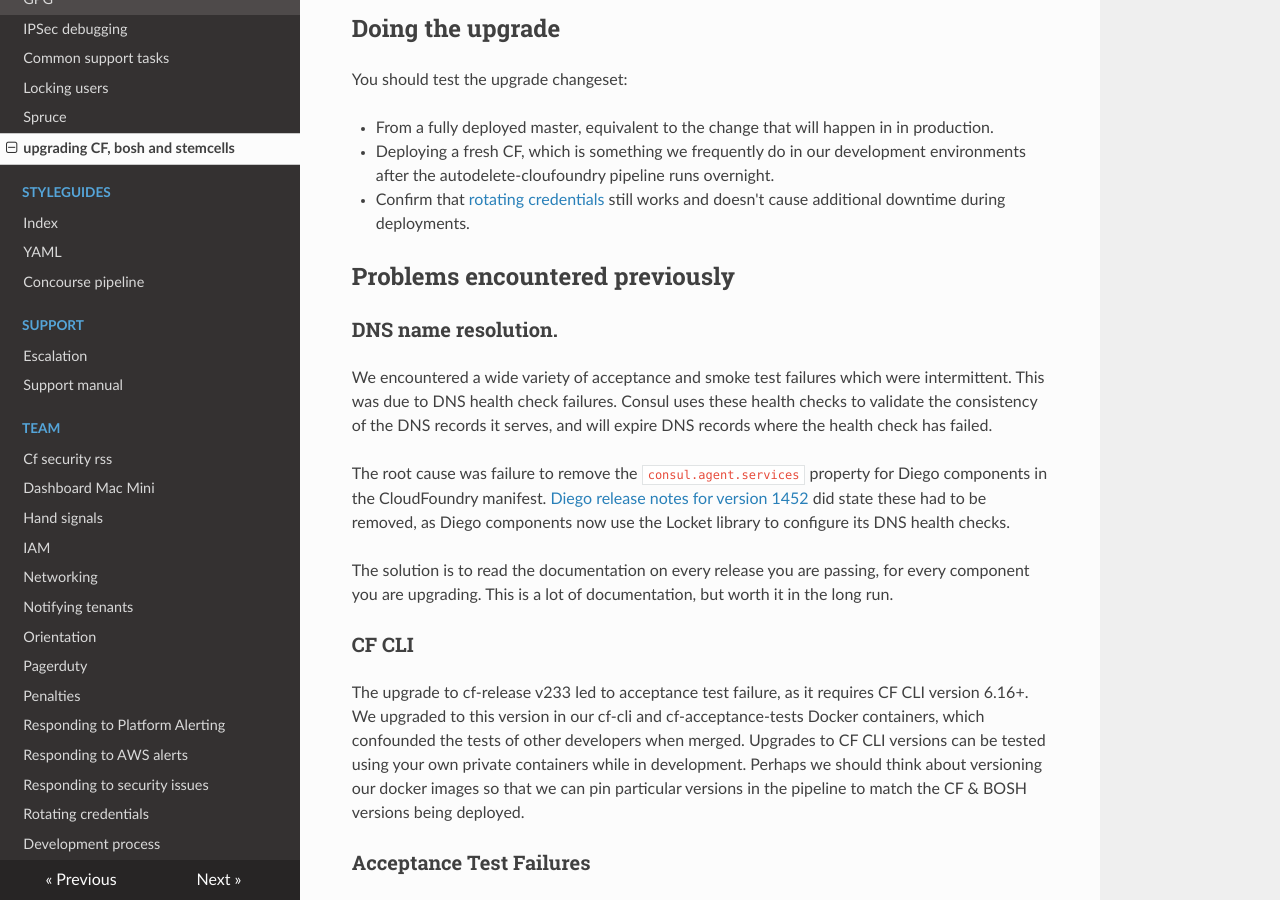
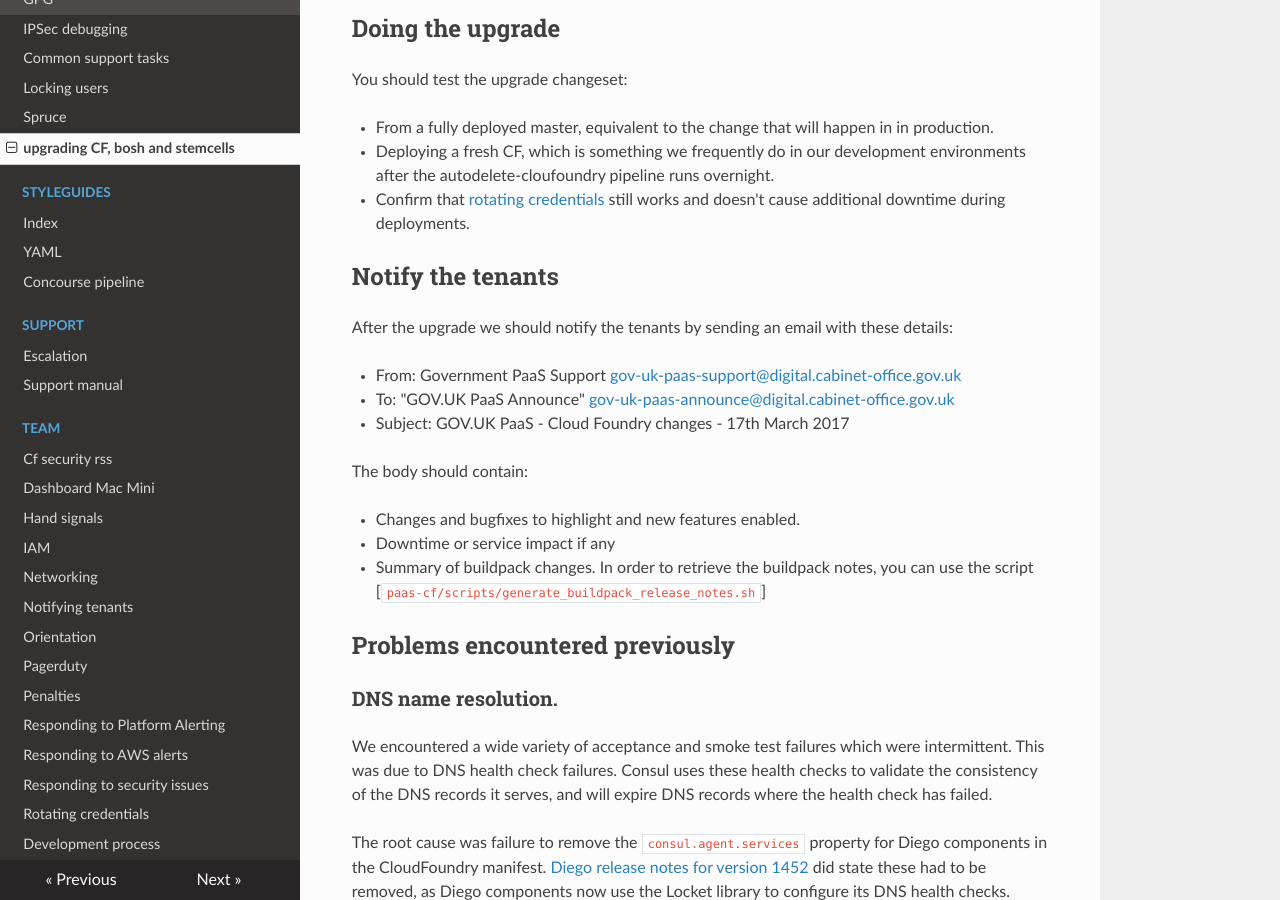
Before and after one commit to alphagov/paas-team-manual, an MkDocs documentation site: the page built from docs/guides/upgrading_CF,_bosh_and_stemcells.md, in a window 1280 px wide and 900 px high, scrolled down 848 px. Built offline with MkDocs 1.6.1, drawn with Linux system fonts in a browser that asks for light colours; nearby versions of some CDN libraries.

Commit message:
Add a note to notify tenants after upgrade
Include reference to the generate_buildpack_release_notes.sh script.

```diff
--- a/docs/guides/upgrading_CF,_bosh_and_stemcells.md
+++ b/docs/guides/upgrading_CF,_bosh_and_stemcells.md
@@ -30,6 +30,20 @@ You should test the upgrade changeset:
 * Confirm that [rotating credentials](../team/rotating_credentials.md) still
   works and doesn't cause additional downtime during deployments.
 
+## Notify the tenants
+
+After the upgrade we should notify the tenants by sending an email with these details:
+
+ - From: Government PaaS Support <gov-uk-paas-support@digital.cabinet-office.gov.uk>
+ - To: "GOV.UK PaaS Announce" <gov-uk-paas-announce@digital.cabinet-office.gov.uk>
+ - Subject: GOV.UK PaaS - Cloud Foundry changes - 17th March 2017
+
+The body should contain:
+
+ - Changes and bugfixes to highlight and new features enabled.
+ - Downtime or service impact if any
+ - Summary of buildpack changes. In order to retrieve the buildpack notes, you can use the script [`paas-cf/scripts/generate_buildpack_release_notes.sh`]
+
 ## Problems encountered previously
 
 ### DNS name resolution.
```
